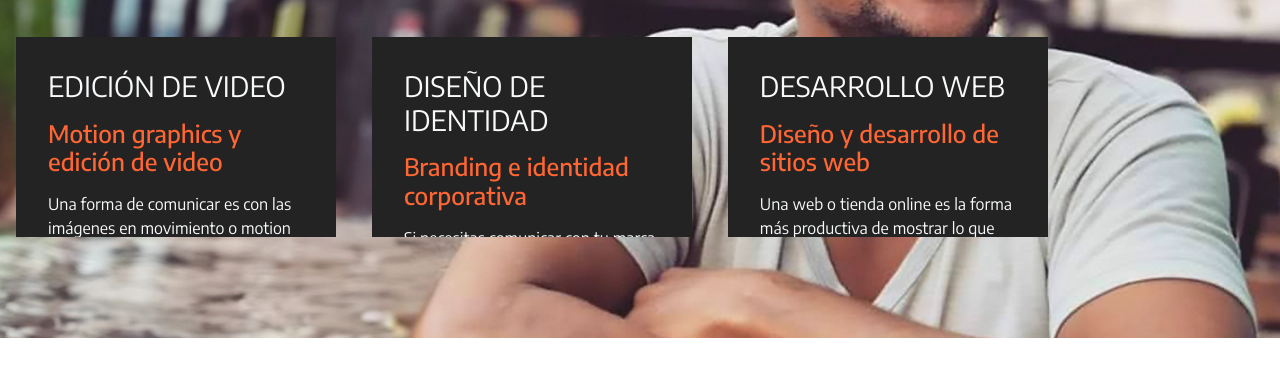
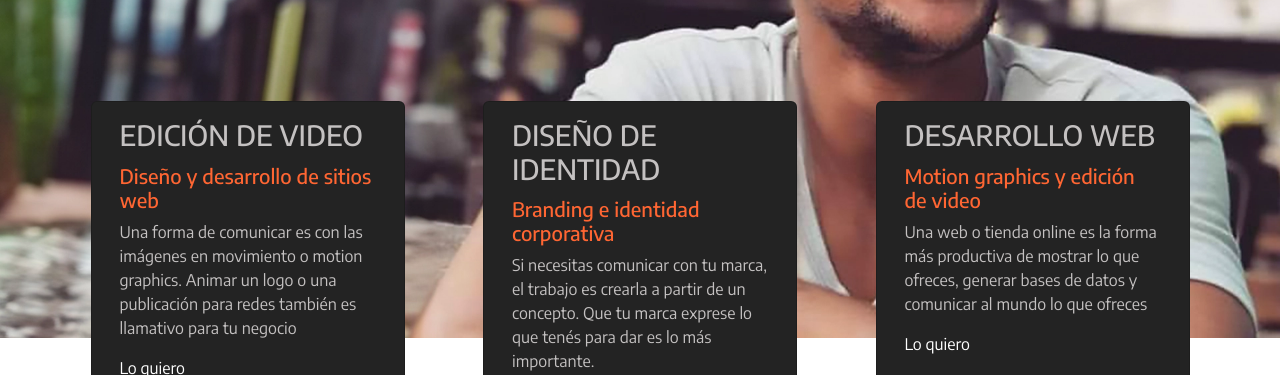
Before and after one commit to Alangresano/coderhouse, a plain HTML site: page index.html in a window 1280 px wide. Shown: the part 425-800 px from the top of the page. Drawn offline with nearby package versions, Linux system fonts and the light colour scheme; a web font is replaced by a local one.

Commit message:
modifiqué las tarjetas de servicios del index con bootstrap

```diff
--- a/index.html
+++ b/index.html
@@ -52,26 +52,6 @@
             </div>
         </nav>
 
-        <!--<div class="container-fluid mx-3">
-            <div class="row align-items-center  ">
-
-                <a class="col-6" href="index.html">
-                    <img src="img/Disegnal-logo.svg" alt="logo de Alan Angresano">
-                </a>
-
-                <nav class="col-6 align-items-center">
-                    <ul>
-                        <li><a href="index.html">Inicio</a></li>
-                        <li><a href="#about">Sobre mí</a></li>
-                        <li><a href="./pages/portfolio.html">Portfolio</a></li>
-                        <li><a href="./pages/service.html">Servicios</a></li>
-                        <li><a href="./pages/blog.html">Blog</a></li>
-                        <li><a href="./pages/contact.html">Contacto</a></li>
-                    </ul>
-                </nav>
-            </div>
-        </div> -->
-
     </header>
 
 <main>
@@ -86,26 +66,40 @@
 
 <!-- SERVICIOS -->
 
-<section class="services">
+<section id="sectionCards" class="services">
 
-    <div class="tarjetas">
-        <div class="serv-1">
-            <h3>Edición de video</h3>
-            <h4>Motion graphics y edición de video</h4>
-            <p>Una forma de comunicar es con las imágenes en movimiento o motion graphics. Animar un logo o una publicación para redes también es llamativo para tu negocio</p>
-        </div>
-        <div class="serv-2">
-            <h3>Diseño de identidad</h3>
-            <h4>Branding e identidad corporativa</h4>
-            <p>Si necesitas comunicar con tu marca, el trabajo es crearla a partir de un concepto. Que tu marca exprese lo que tenés para dar es lo más importante a la hora de crearla</p>
-        </div>
+    <div class="container-fluid">
+        <div class="row justify-content-evenly p-0 m-0">
+            <div class="card col-md-3">
+                <div class="card-body">
+                  <h3 class="card-title">Edición de video</h3>
+                  <h5 class="card-subtitle mb-2">Diseño y desarrollo de sitios web</h5>
+                  <p class="card-text">Una forma de comunicar es con las imágenes en movimiento o motion graphics. Animar un logo o una publicación para redes también es llamativo para tu negocio</p>
+                  <a href="#" class="card-link">Lo quiero</a>
+                </div>
+            </div>
 
-        <div class="serv-3">
-            <h3>Desarrollo web</h3>
-            <h4>Diseño y desarrollo de sitios web</h4>
-            <p>Una web o tienda online es la forma más productiva de mostrar lo que ofreces, generar bases de datos y comunicar al mundo lo que ofreces</p>
+            <div class="card col-md-3">
+                <div class="card-body">
+                  <h3 class="card-title">Diseño de identidad</h3>
+                  <h5 class="card-subtitle mb-2">Branding e identidad corporativa</h5>
+                  <p class="card-text">Si necesitas comunicar con tu marca, el trabajo es crearla a partir de un concepto. Que tu marca exprese lo que tenés para dar es lo más importante.</p>
+                  <a href="#" class="card-link">Lo quiero</a>
+                </div>
+            </div>
+
+            <div class="card col-md-3">
+                <div class="card-body">
+                  <h3 class="card-title">Desarrollo web</h3>
+                  <h5 class="card-subtitle mb-2">Motion graphics y edición de video</h5>
+                  <p class="card-text">Una web o tienda online es la forma más productiva de mostrar lo que ofreces, generar bases de datos y comunicar al mundo lo que ofreces</p>
+                  <a href="#" class="card-link">Lo quiero</a>
+                </div>
+            </div>
         </div>
     </div>
+
+
 
 </section>
 
--- a/style/style.css
+++ b/style/style.css
@@ -123,35 +123,32 @@ nav li{
 
 /* Servicios */
 
-.services {
-    display: inline-block;
-    position: relative;
-    width: 100%;
-    z-index: 3;
-    bottom: 10rem;
+#sectionCards .card {
+    bottom: 5rem;
+    background-color: #232323;
+    color: #c4c1c1;
+    box-sizing: none;
 }
 
-.serv-1,.serv-2,.serv-3 {
-    display: inline-block;
-    width: 25%;
-    height: 200px;
-    margin: 1rem;
-    background-color: #232323;
-    padding: 2rem;
-    color: #F7F9FA;
-    overflow: hidden;
+#sectionCards .card-body h3 {
+    margin-bottom: 1rem;
+    text-transform: uppercase;
+    font-weight: 500;
 }
 
-.tarjetas h3 {
+#sectionCards .card-subtitle {
     margin-bottom: 1rem;
-    text-transform: uppercase;
-    font-weight: 400;
+    color: #ff6633;
 }
 
-.tarjetas h4 {
-    margin-bottom: 1rem;
+#sectionCards .card-body a {
+    text-decoration: none;
+    color: #fff;
+}
+
+#sectionCards .card-body a:hover {
+    text-decoration: none;
     color: #ff6633;
-    z-index: 2;
 }
 
 /* Portfolio */
```
